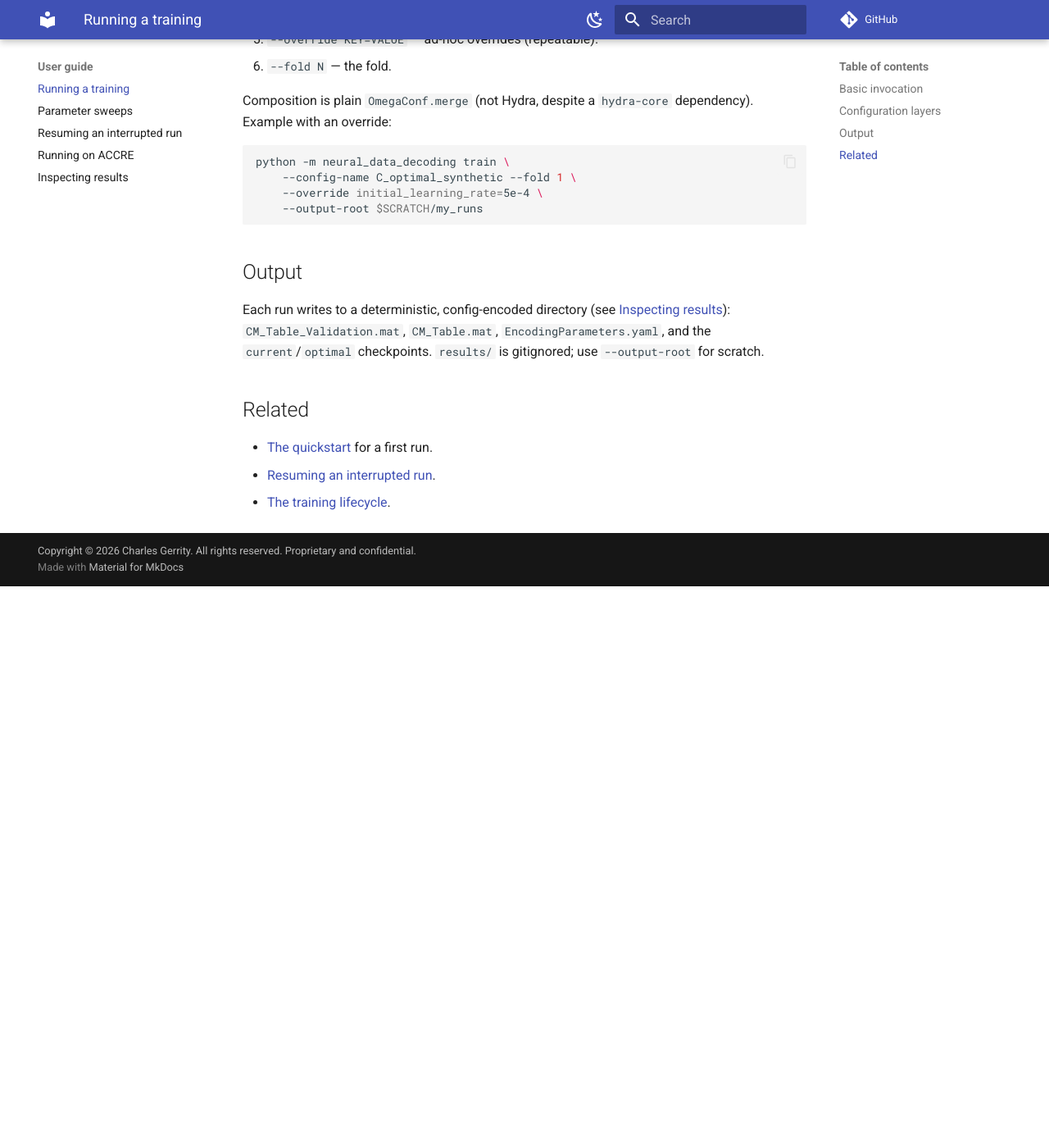
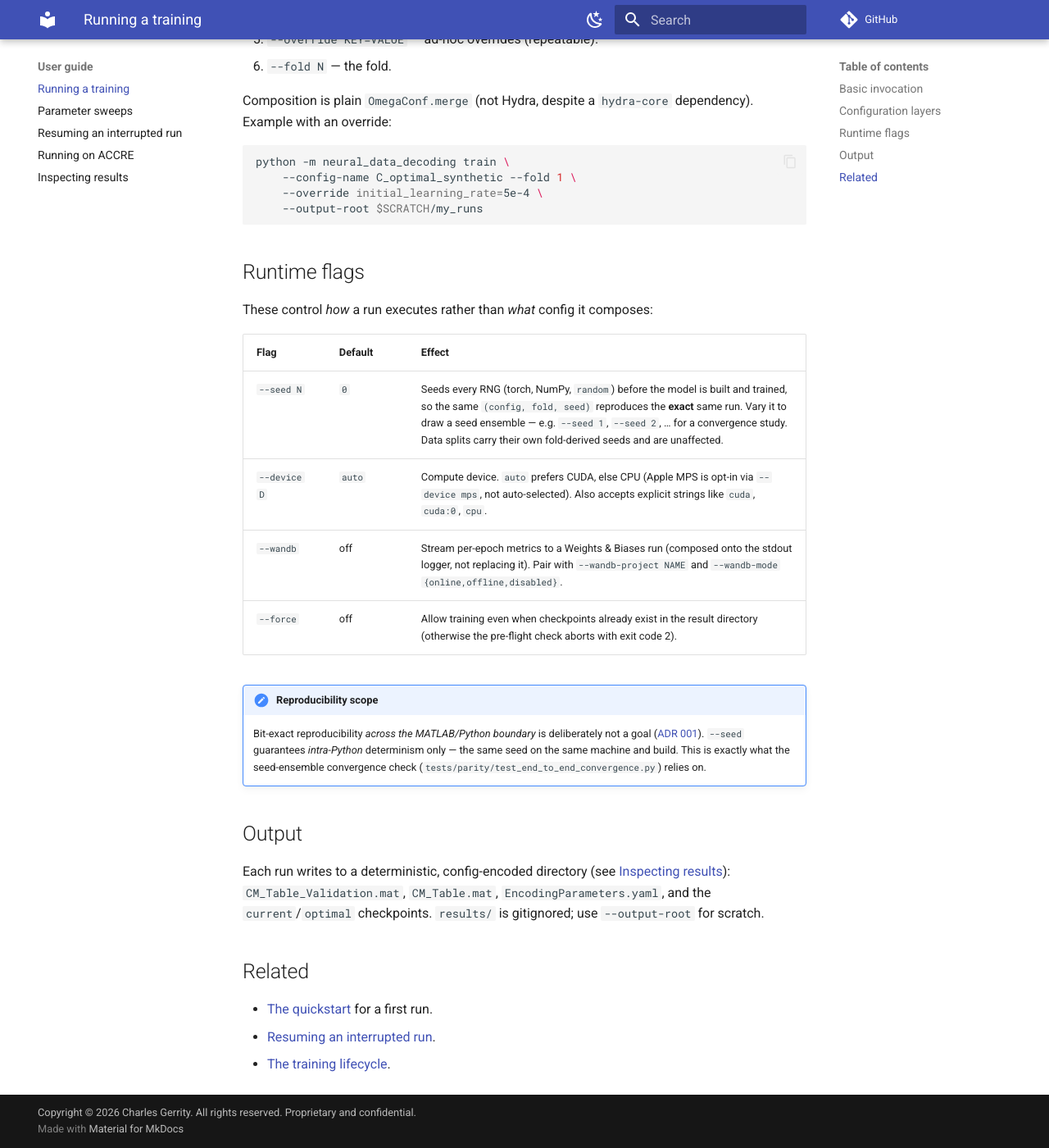
Before and after one commit to cgerrity/neural_data_decoding, an MkDocs documentation site: the page built from docs/narrative/user_guide/running_a_training.md, in a window 1280 px wide and 1400 px high, scrolled down 989 px. Shown: the whole window at 82% size. Built offline with MkDocs 1.6.1 and Material for MkDocs 9.7.7, drawn with Linux system fonts in a browser that asks for light colours; comment, search, counter and statistics services are not loaded; the version menu is left out; before the commit the page ends 1704 px from its top, so only the background shows below that.

Commit message:
docs: document --seed/--device/--wandb/--force runtime flags
running_a_training.md listed only config-composition flags; add a Runtime
flags table for the newly-wired seed/device/wandb/force options and a note
scoping --seed's reproducibility guarantee to intra-Python (ADR 001).

Co-Authored-By: Claude Opus 4.8 <noreply@anthropic.com>

````diff
--- a/docs/narrative/user_guide/running_a_training.md
+++ b/docs/narrative/user_guide/running_a_training.md
@@ -40,6 +40,24 @@ python -m neural_data_decoding train \
     --output-root $SCRATCH/my_runs
 ```
 
+## Runtime flags
+
+These control *how* a run executes rather than *what* config it composes:
+
+| Flag | Default | Effect |
+|---|---|---|
+| `--seed N` | `0` | Seeds every RNG (torch, NumPy, `random`) before the model is built and trained, so the same `(config, fold, seed)` reproduces the **exact** same run. Vary it to draw a seed ensemble — e.g. `--seed 1`, `--seed 2`, … for a convergence study. Data splits carry their own fold-derived seeds and are unaffected. |
+| `--device D` | `auto` | Compute device. `auto` prefers CUDA, else CPU (Apple MPS is opt-in via `--device mps`, not auto-selected). Also accepts explicit strings like `cuda`, `cuda:0`, `cpu`. |
+| `--wandb` | off | Stream per-epoch metrics to a Weights & Biases run (composed onto the stdout logger, not replacing it). Pair with `--wandb-project NAME` and `--wandb-mode {online,offline,disabled}`. |
+| `--force` | off | Allow training even when checkpoints already exist in the result directory (otherwise the pre-flight check aborts with exit code 2). |
+
+!!! note "Reproducibility scope"
+    Bit-exact reproducibility *across the MATLAB/Python boundary* is deliberately
+    not a goal ([ADR 001](../adrs/001_tiered_parity_not_bit_exact.md)). `--seed`
+    guarantees *intra-Python* determinism only — the same seed on the same
+    machine and build. This is exactly what the seed-ensemble convergence check
+    (`tests/parity/test_end_to_end_convergence.py`) relies on.
+
 ## Output
 
 Each run writes to a deterministic, config-encoded directory (see
````
